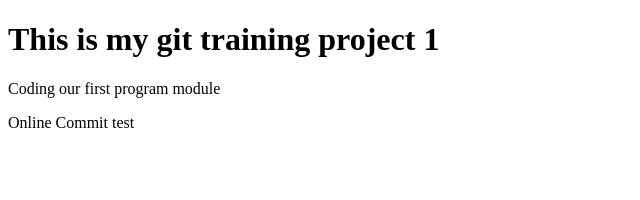
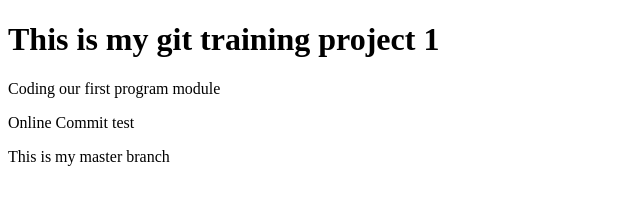
Before and after one commit to Abubaker87/GitTrainingPart2, a plain HTML site: page index.html in a window 1280 px wide. Shown: the whole page, without its empty margins (0-640 px from the left). Drawn offline with Linux system fonts and the light colour scheme.

Commit message:
Branch Commit1

```diff
--- a/index.html
+++ b/index.html
@@ -7,5 +7,6 @@
         <h1>This is my git training project 1</h1>
         <p>Coding our first program module</p>
         <p>Online Commit test</p>
+        <p>This is my master branch</p>
     </body>
 </html>
```
